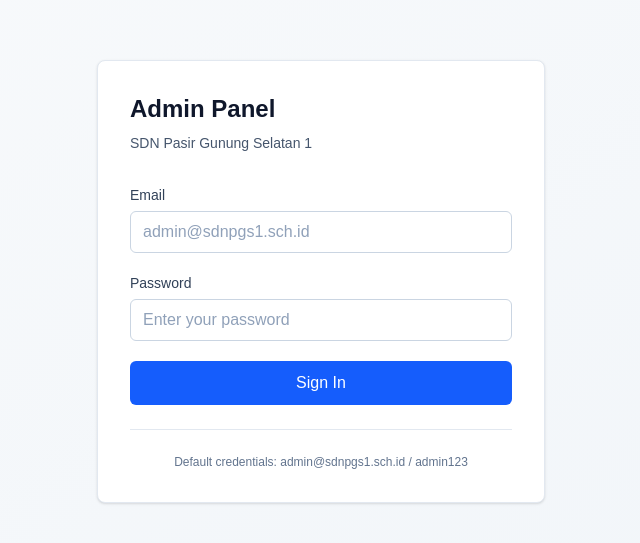
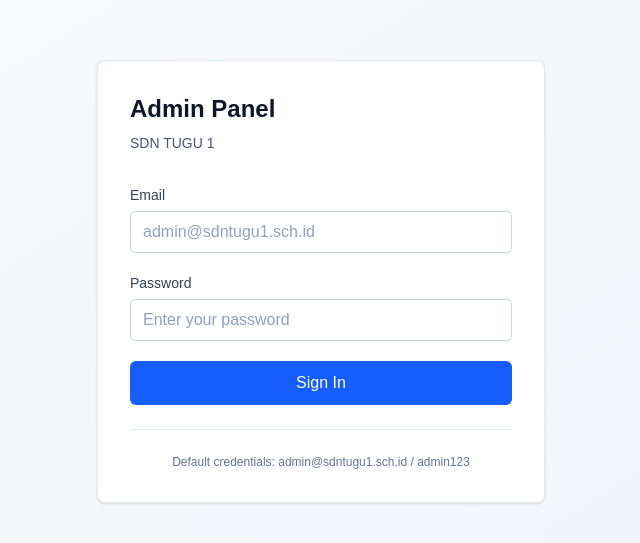
Before and after one commit to rizkyriyadi/pppl-admin, a Next.js app: page /login in a window 1280 px wide. Shown: the part 119-662 px from the top of the page, without its empty margins (319-959 px from the left). Built offline with nearby package versions, Linux system fonts and the light colour scheme; no server answers.

Commit message:
fix: Update school name to SDN TUGU 1
- Changed from SDN Pasir Gunung Selatan 1 to SDN TUGU 1
- Updated email domain from sdnpgs1 to sdntugu1
- Updated all UI text and documentation
- Updated student email format to @student.sdntugu1.sch.id

```diff
--- a/app/components/Sidebar.tsx
+++ b/app/components/Sidebar.tsx
@@ -32,7 +32,7 @@ export default function Sidebar() {
     <div className="w-64 bg-white border-r border-slate-200 h-screen flex flex-col">
       <div className="p-6 border-b border-slate-200">
         <h1 className="text-lg font-semibold text-slate-900">Admin Panel</h1>
-        <p className="text-xs text-slate-600 mt-1">SDN PGS 1</p>
+        <p className="text-xs text-slate-600 mt-1">SDN TUGU 1</p>
       </div>
 
       <nav className="flex-1 p-4 space-y-1">
--- a/app/layout.tsx
+++ b/app/layout.tsx
@@ -3,7 +3,7 @@ import "./globals.css";
 import { AuthProvider } from "@/lib/AuthContext";
 
 export const metadata: Metadata = {
-  title: "Admin Panel - SDN PGS 1",
+  title: "Admin Panel - SDN TUGU 1",
   description: "Admin panel for online exam system",
 };
 
--- a/app/login/page.tsx
+++ b/app/login/page.tsx
@@ -52,7 +52,7 @@ export default function LoginPage() {
         <div className="bg-white rounded-lg shadow-sm border border-slate-200 p-8">
           <div className="mb-8">
             <h1 className="text-2xl font-semibold text-slate-900 mb-2">Admin Panel</h1>
-            <p className="text-slate-600 text-sm">SDN Pasir Gunung Selatan 1</p>
+            <p className="text-slate-600 text-sm">SDN TUGU 1</p>
           </div>
 
           <form onSubmit={handleLogin} className="space-y-5">
@@ -68,7 +68,7 @@ export default function LoginPage() {
                 className="w-full px-3 py-2 border border-slate-300 rounded-md text-slate-900
                          focus:outline-none focus:ring-2 focus:ring-blue-500 focus:border-transparent
                          placeholder:text-slate-400"
-                placeholder="admin@sdnpgs1.sch.id"
+                placeholder="admin@sdntugu1.sch.id"
                 required
                 disabled={loading}
               />
@@ -112,7 +112,7 @@ export default function LoginPage() {
 
           <div className="mt-6 pt-6 border-t border-slate-200">
             <p className="text-xs text-slate-500 text-center">
-              Default credentials: admin@sdnpgs1.sch.id / admin123
+              Default credentials: admin@sdntugu1.sch.id / admin123
             </p>
           </div>
         </div>
--- a/app/students/page.tsx
+++ b/app/students/page.tsx
@@ -56,7 +56,7 @@ export default function StudentsPage() {
         });
       } else {
         // Create new student
-        const email = `${formData.nisn}@student.sdnpgs1.sch.id`;
+        const email = `${formData.nisn}@student.sdntugu1.sch.id`;
 
         // Create Firebase Auth user
         const userCredential = await createUserWithEmailAndPassword(
@@ -276,7 +276,7 @@ export default function StudentsPage() {
                 />
                 {!editingStudent && (
                   <p className="text-xs text-slate-500 mt-1">
-                    Email will be: {formData.nisn}@student.sdnpgs1.sch.id
+                    Email will be: {formData.nisn}@student.sdntugu1.sch.id
                   </p>
                 )}
               </div>
```
Also changed, not shown: 2 other files (tests, documents, lock files or other folders).
